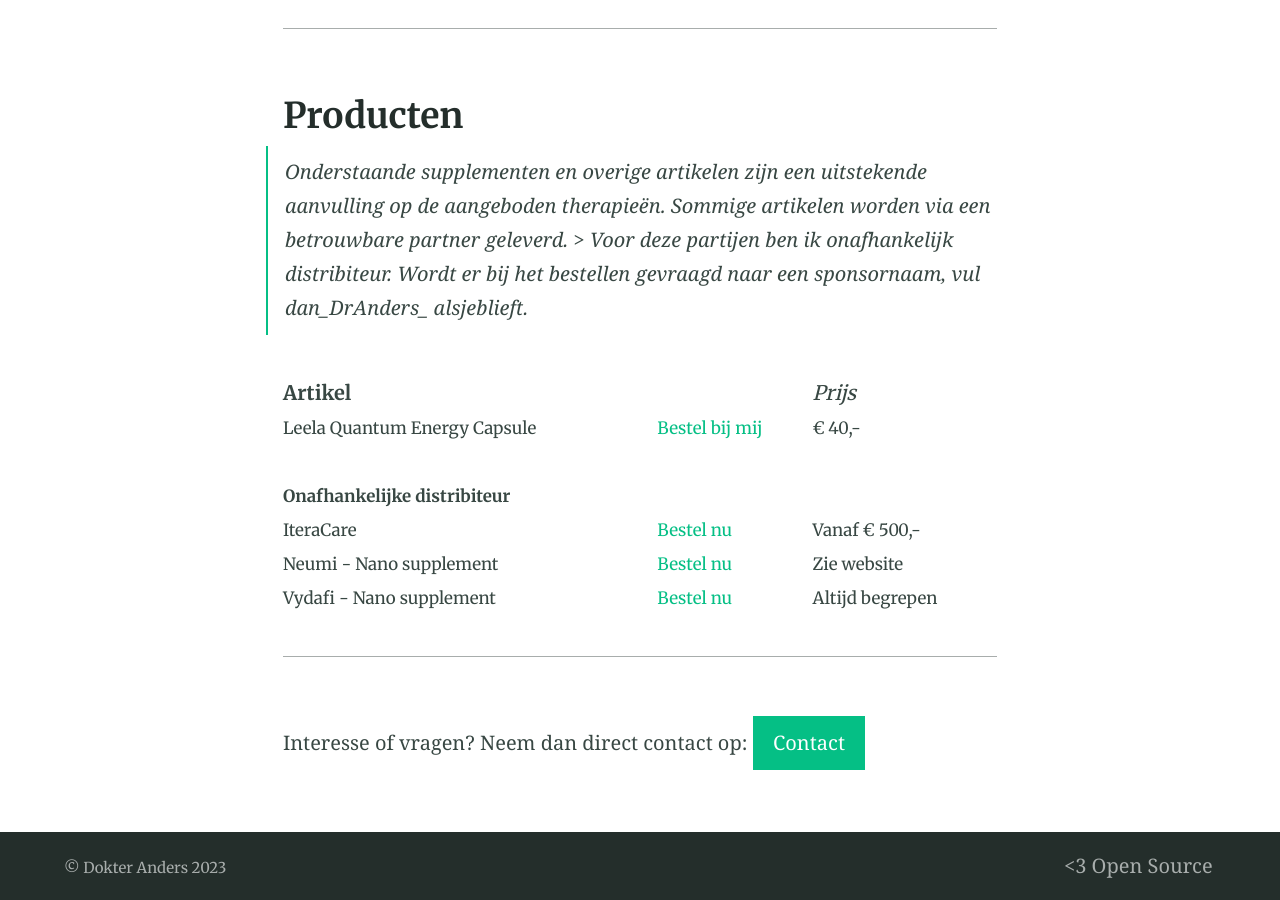
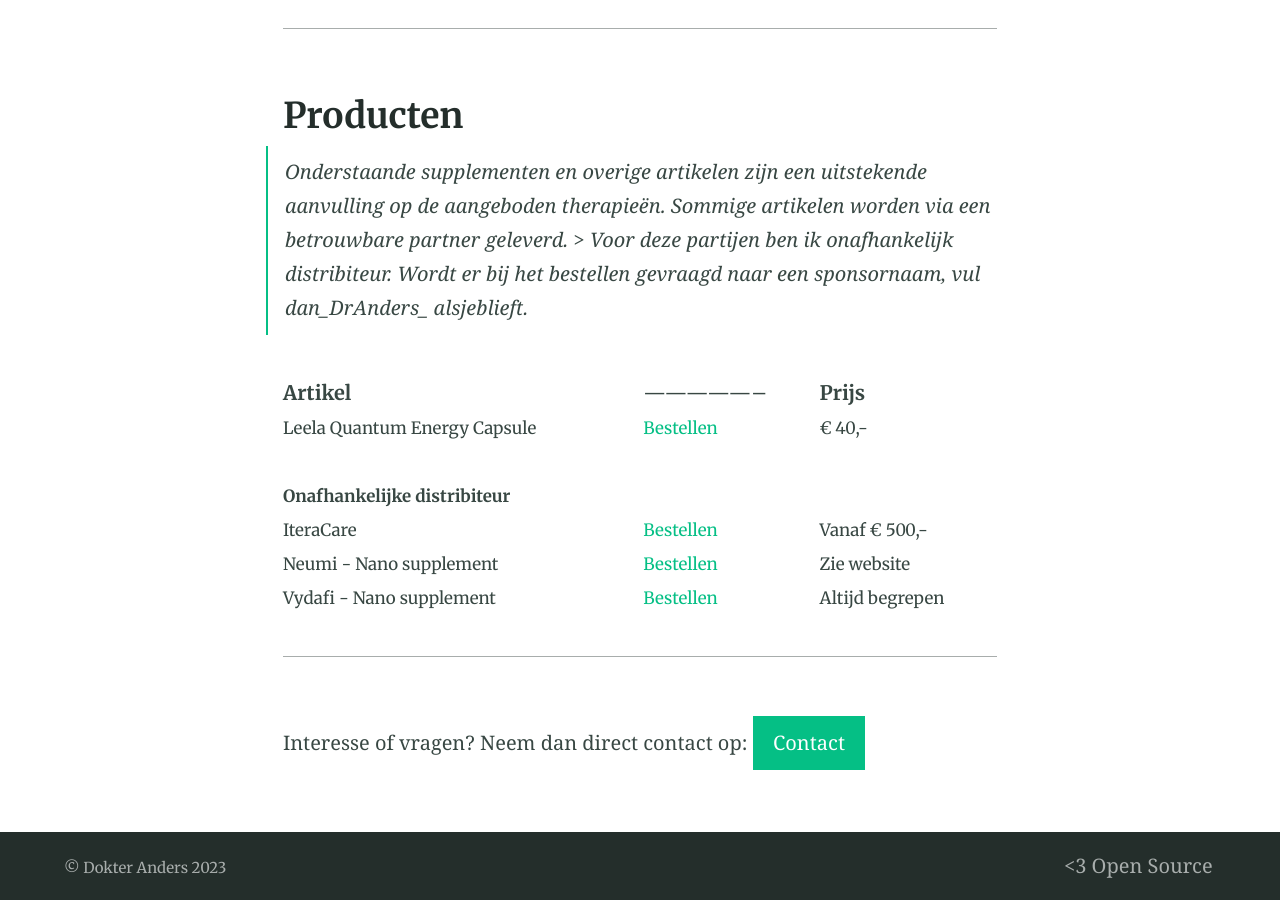
Before and after one commit to dokteranders/dokteranders.com, a Jekyll site: the page built from behandelingen.md, in a window 1280 px wide and 900 px high, scrolled down 917 px. Built offline with Jekyll 4.4.1, drawn with Linux system fonts in a browser that asks for light colours.

Commit message:
Update behandelingen.md

```diff
--- a/behandelingen.md
+++ b/behandelingen.md
@@ -22,15 +22,16 @@
 
 > Onderstaande supplementen en overige artikelen zijn een uitstekende aanvulling op de aangeboden therapieën. Sommige artikelen worden via een betrouwbare partner geleverd. > Voor deze partijen ben ik onafhankelijk distribiteur. Wordt er bij het bestellen gevraagd naar een sponsornaam, vul dan_DrAnders_ alsjeblieft.
 
-| **Artikel**                     	|                                                      	| _Prijs_         	|
-|---------------------------------	|------------------------------------------------------	|-----------------	|
-| Leela Quantum Energy Capsule    	| [Bestel bij mij](/contact/)                          	| € 40,-          	|
+| **Artikel**                     	|-----------------	| **Prijs**        	|
+|---------------------------------  |-----------------	|-----------------	|
+| Leela Quantum Energy Capsule    	| [Bestellen](#/contact/)                               | € 40,-          	|
 |                                 	|                                                      	|                 	|
 | **Onafhankelijke distribiteur** 	|                                                      	|                 	|
-| IteraCare                       	| [Bestel nu](https://www.thzforyou.nl/producten-thz/) 	| Vanaf € 500,-   	|
-| Neumi - Nano supplement         	| [Bestel nu](https://dokteranders.neumi.com/)         	| Zie website     	|
-| Vydafi - Nano supplement        	| [Bestel nu](https://vidafyglobal.com/dranders)       	| Altijd begrepen 	|
+| IteraCare                       	| [Bestellen](https://www.thzforyou.nl/producten-thz/) 	| Vanaf € 500,-   	|
+| Neumi - Nano supplement         	| [Bestellen](https://dokteranders.neumi.com/)         	| Zie website     	|
+| Vydafi - Nano supplement        	| [Bestellen](https://vidafyglobal.com/dranders)       	| Altijd begrepen 	|
 
 ---
+
 Interesse of vragen? Neem dan direct contact op:
 {% include button.html text="Contact" link="/contact/" %}
```
